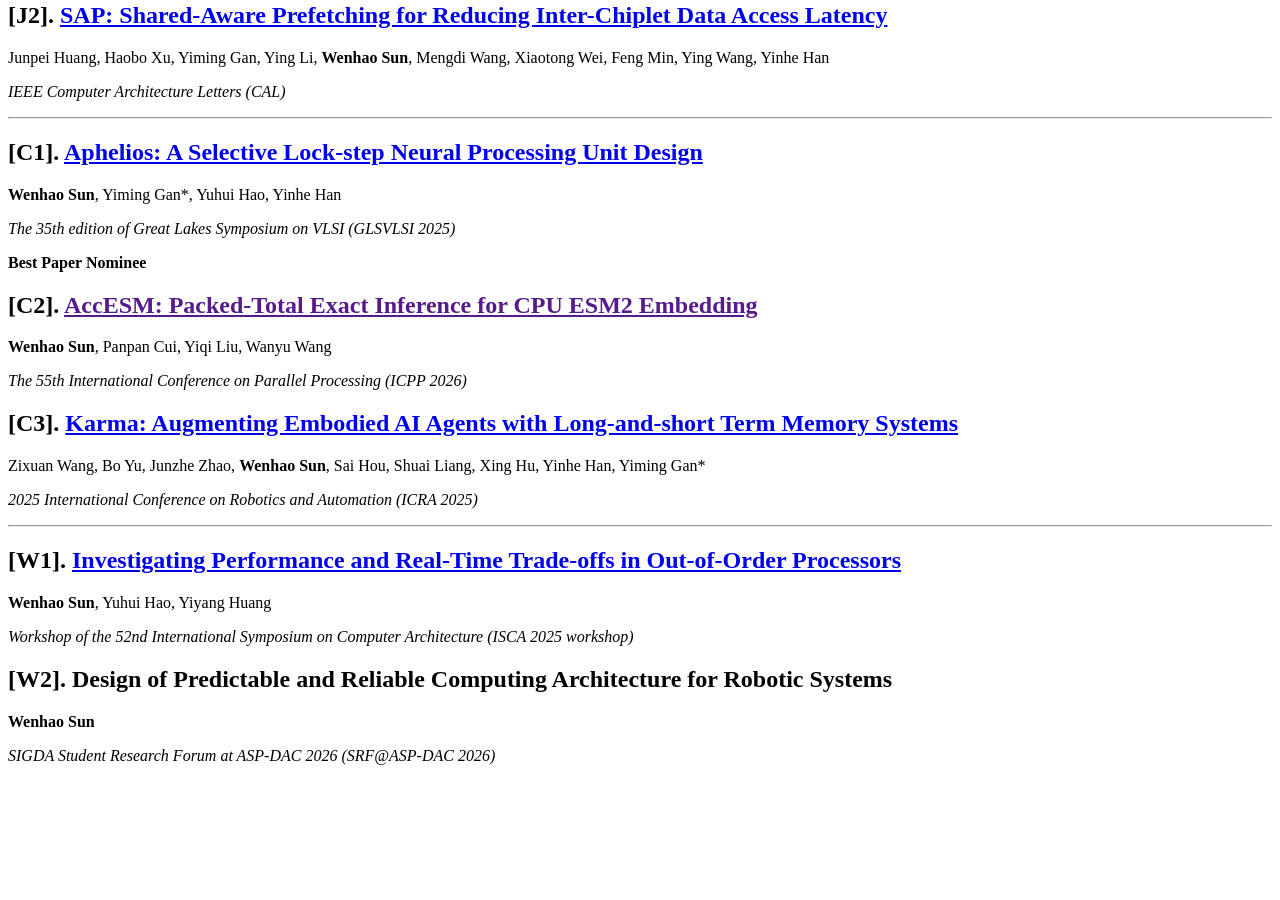
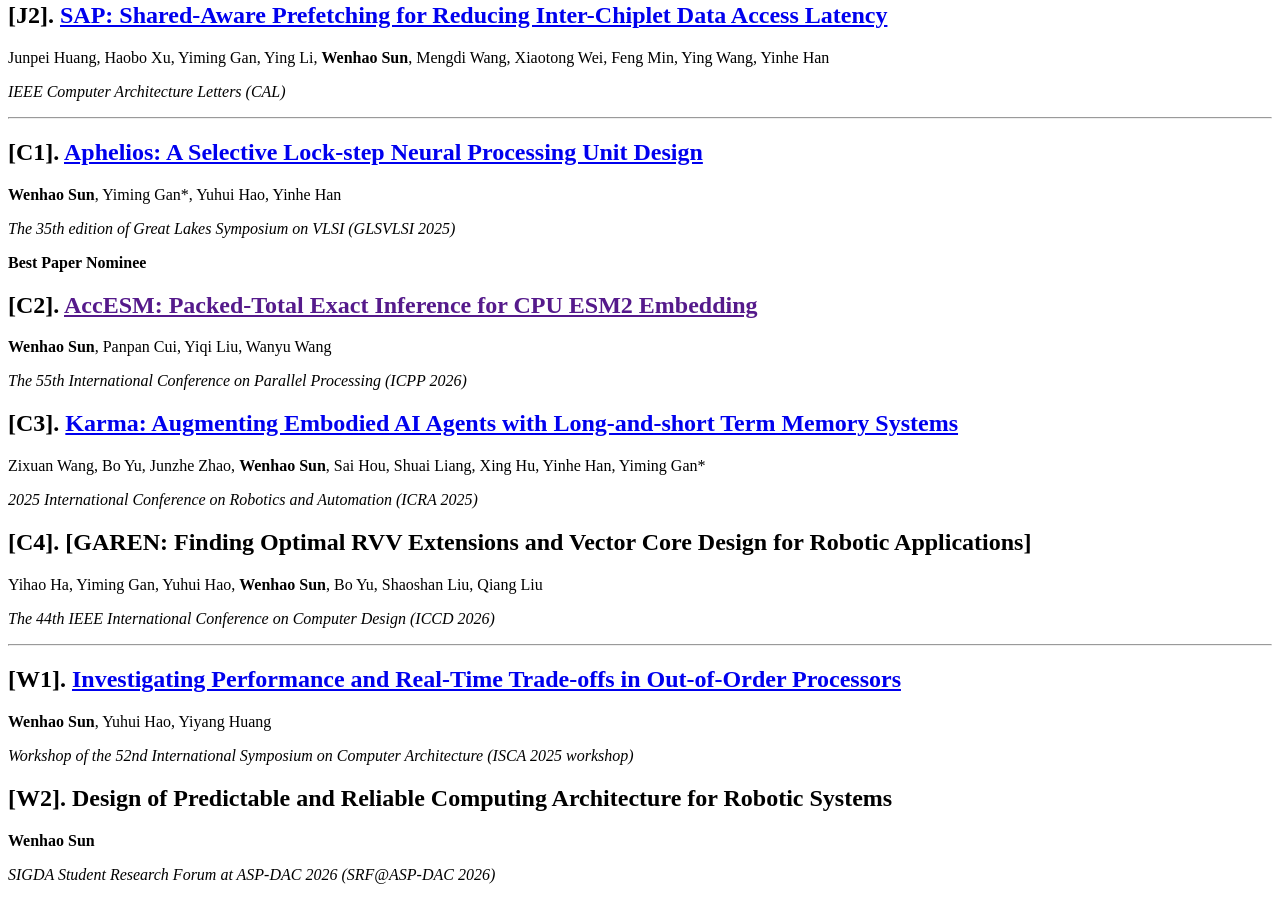
Before and after one commit to sun123-cmd/sun123-cmd.github.io, a Jekyll site: the page built from _pages/includes/pub.md, in a window 1280 px wide and 900 px high, scrolled down 599 px. Built offline with Jekyll 4.4.1, drawn with Linux system fonts in a browser that asks for light colours; our own code applies the rules of GitHub Pages for plain Markdown files; before the commit the page ends 1380 px from its top, so only the background shows below that.

Commit message:
Add GAREN publication details for ICCD 2026
Added new publication entry for GAREN at ICCD 2026.

```diff
--- a/_pages/includes/pub.md
+++ b/_pages/includes/pub.md
@@ -40,6 +40,14 @@ Zixuan Wang, Bo Yu, Junzhe Zhao, **Wenhao Sun**, Sai Hou, Shuai Liang, Xing Hu,
 
 *2025 International Conference on Robotics and Automation (ICRA 2025)*
 
+
+
+## [C4]. [GAREN: Finding Optimal RVV Extensions and Vector Core Design for Robotic Applications]
+
+Yihao Ha, Yiming Gan, Yuhui Hao, **Wenhao Sun**, Bo Yu, Shaoshan Liu, Qiang Liu
+
+*The 44th IEEE International Conference on Computer Design (ICCD 2026)*
+
 ---
 
 ## [W1]. [Investigating Performance and Real-Time Trade-offs in Out-of-Order Processors](https://arch4eai.github.io/file/ISCA25_workshop_WenhaoSun_OoOCPU.pdf)
```
